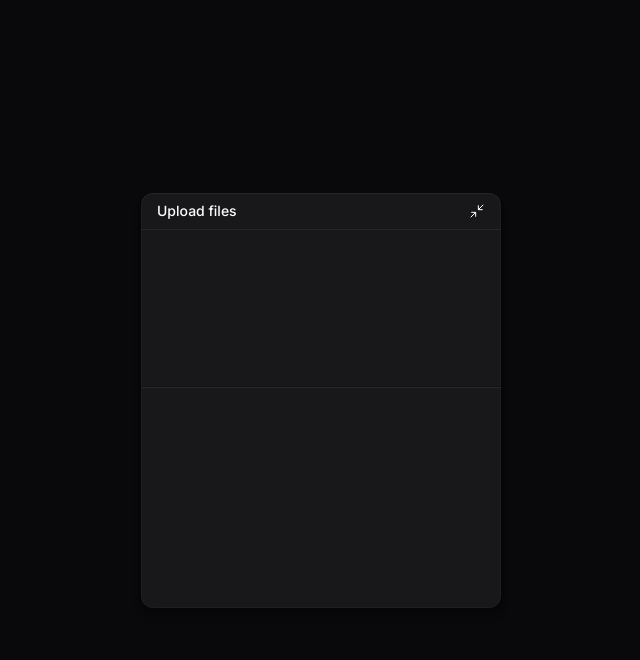
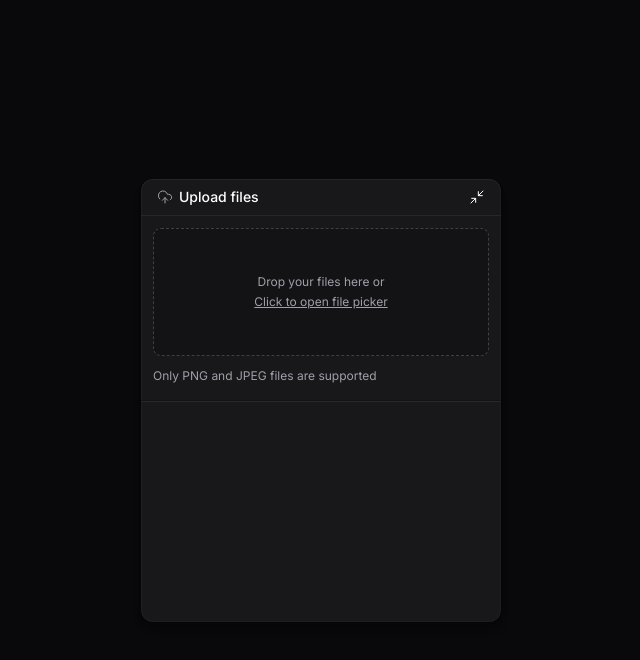
Before and after one commit to viitones/web, a React (Vite) app: page / in a window 1280 px wide. Both pictures are taken after a click on the button "Upload files". Shown: the top 660 px of the page, without its empty margins (319-959 px from the left). Built offline with nearby package versions, Linux system fonts and the light colour scheme.

Commit message:
dropzone e titulo

```diff
--- a/package.json
+++ b/package.json
@@ -14,6 +14,7 @@
     "lucide-react": "^0.560.0",
     "react": "^19.2.0",
     "react-dom": "^19.2.0",
+    "react-dropzone": "^14.3.8",
     "tailwind-merge": "^3.4.0",
     "tailwind-variants": "^3.2.2"
   },
--- a/src/components/upload-widget-dropzone.tsx
+++ b/src/components/upload-widget-dropzone.tsx
@@ -1,6 +1,31 @@
+import { useDropzone } from "react-dropzone"
+
 export function UploadWidgetDropzone() {
+  const {getRootProps, getInputProps, isDragActive} = useDropzone({
+    multiple: true,
+    accept: {
+      'image/png': ['.png'],
+      'image/jpeg': ['.jpeg', '.jpg'],
+    },
+    onDrop(acceptedFiles, fileRejections, event) {
+      console.log({acceptedFiles, fileRejections, event})
+    },
+  })
+
   return (
-    <div className="px-3 h-32"></div>
+    <div className="px-3 flex flex-col gap-3">
+      <div
+        data-active={isDragActive}
+        className="cursor-pointer text-zinc-400 bg-black/20 p-5 rounded-lg border border-zinc-700 border-dashed h-32 flex flex-col items-center gap-1 hover:border-zinc-600 transition-colors data-[active=true]:bg-indigo-500/10 data-[active=true]:border-indigo-500 data-[active=true]:text-indigo-400 justify-center "
+      {...getRootProps()} >
+        <input type="file" {...getInputProps()} />
+
+        <span className="text-xs">Drop your files here or</span>
+        <span className="text-xs underline">Click to open file picker</span>
+      </div>
+
+        <span className="text-xs text-zinc-400">Only PNG and JPEG files are supported</span>
+    </div>
 
   )
 }
--- a/src/components/upload-widget-header.tsx
+++ b/src/components/upload-widget-header.tsx
@@ -1,11 +1,12 @@
 import * as Collapsible from "@radix-ui/react-collapsible";
 
 import { Minimize2 } from "lucide-react";
+import { UploadWidgetTitle } from "./upload-widget-title";
 
 export function UploadWidgetHeader() {
   return (
     <div className="w-full p-4 py-2 bg-white/2 border-zinc-800 border-b flex items-center justify-between">
-      <span className="text-sm font-medium">Upload files</span>
+      <UploadWidgetTitle />
 
       <Collapsible.Trigger asChild>
         <Minimize2 strokeWidth={1.5} className="size-4" />
--- a/src/components/upload-widget-minimized-button.tsx
+++ b/src/components/upload-widget-minimized-button.tsx
@@ -1,10 +1,11 @@
 import * as Collapsible from "@radix-ui/react-collapsible";
 import { Minimize2 } from "lucide-react";
+import { UploadWidgetTitle } from "./upload-widget-title";
 
 export function UploadWidgetMinimizedButton() {
   return (
     <Collapsible.Trigger className="group w-full bg-white/2 py-3 px-5 flex items-center justify-between">
-      <span className="text-sm font-medium">Upload files</span>
+      <UploadWidgetTitle />
       <Minimize2
         strokeWidth={1.5}
         className="size-4 text-zinc-400 group-hover:text-zinc-100"
--- /dev/null
+++ b/src/components/upload-widget-title.tsx
@@ -0,0 +1,10 @@
+import { UploadCloud } from "lucide-react";
+
+export function UploadWidgetTitle() {
+  return (
+    <div className="flex items-center gap-1.5 text-sm font-medium">
+      <UploadCloud className="size-4 text-zinc-400 hover:text-zinc-100" strokeWidth={1.5} />
+      <span>Upload files</span>
+    </div>
+  );
+}
```
Also changed, not shown: 1 other file (tests, documents, lock files or other folders).
